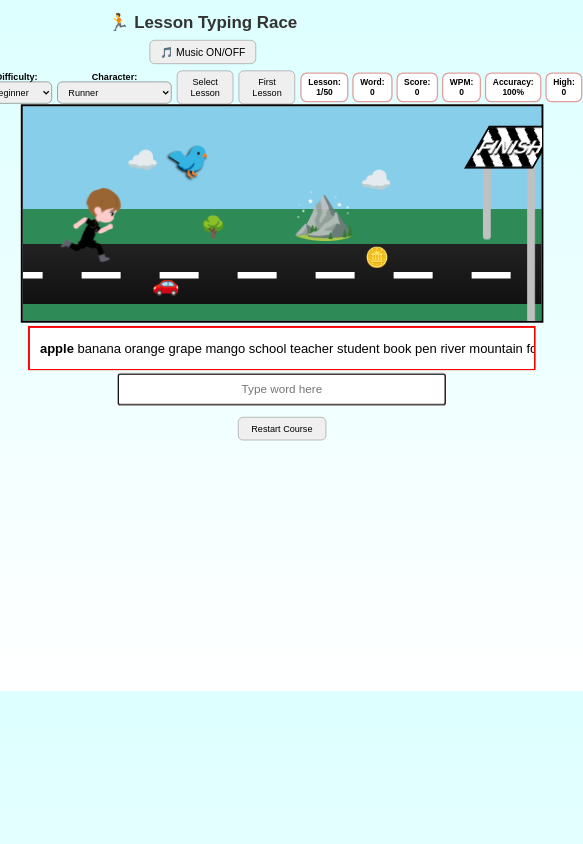
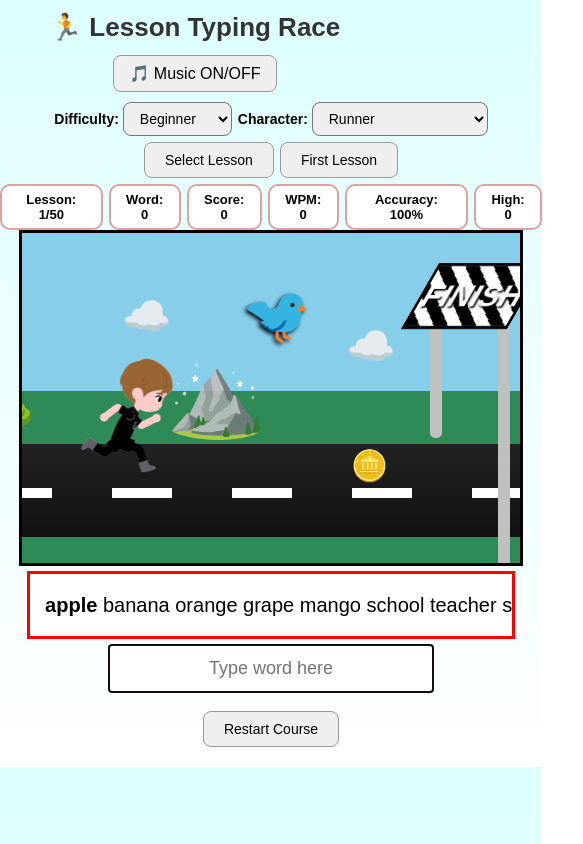
Before and after one commit to dsah6881-cyber/typing_game_online, a plain HTML site: page index.html in a window 390 px wide. Shown: the whole page, 583 px wide, since content can reach past the window. Drawn offline with Linux system fonts and the light colour scheme.

Commit message:
Add files via upload

```diff
--- a/style.css
+++ b/style.css
@@ -662,9 +662,7 @@ button {
 }
 @media (max-width: 768px) {
  body{
-    transform: scale(0.65) !important;
-    transform-origin: top left;
-    width: 160%;
+
     overflow-x: hidden;
 }
   .topbar{
@@ -675,7 +673,7 @@ button {
     overflow: visible !important;
 }
 
-controls{
+.controls{
     display:flex !important;
     flex-wrap:wrap !important;
     justify-content:center !important;
```
